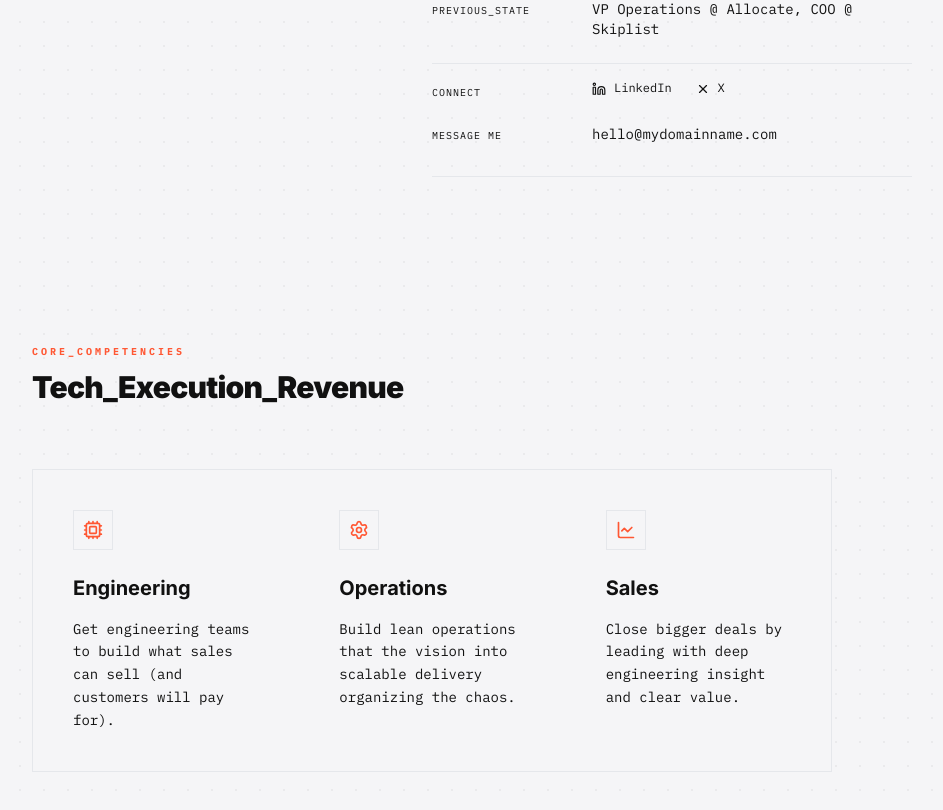
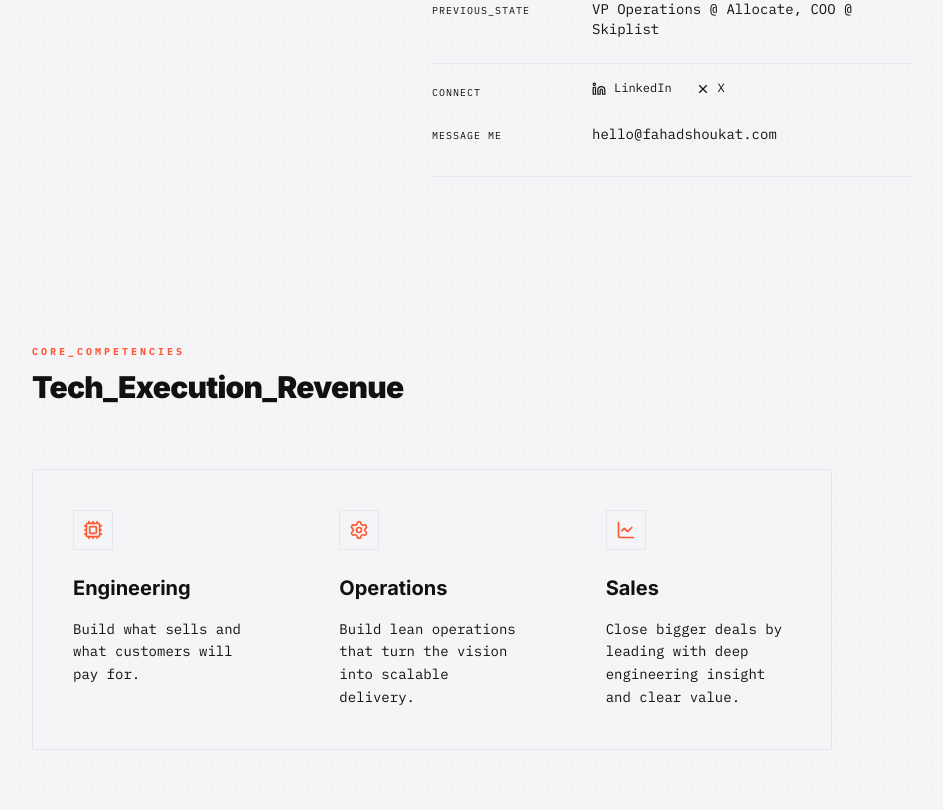
Before and after one commit to fahsho/fahadwebsite, a Next.js app: page / in a window 1280 px wide. Shown: the part 614-1424 px from the top of the page, without its empty margins (208-1151 px from the left). Built offline with nearby package versions, Linux system fonts and the light colour scheme.

Commit message:
Updated homepage

```diff
--- a/src/app/page.tsx
+++ b/src/app/page.tsx
@@ -73,7 +73,7 @@ export default function Home() {
               </div>
               <div className="grid grid-cols-3 items-baseline">
                 <span className="text-[10px] uppercase text-foreground/40 tracking-widest">Message Me</span>
-                <span className="col-span-2 text-sm">hello@mydomainname.com</span>
+                <span className="col-span-2 text-sm">hello@fahadshoukat.com</span>
               </div>
             </div>
           </div>
@@ -94,7 +94,7 @@ export default function Home() {
               <div className="space-y-4">
                 <h3 className="text-xl font-bold font-sans">Engineering</h3>
                 <p className="text-sm text-foreground/70 leading-relaxed font-mono">
-                  Get engineering teams to build what sales can sell (and customers will pay for).
+                  Build what sells and what customers will pay for.
                 </p>
               </div>
             </div>
@@ -106,7 +106,7 @@ export default function Home() {
               <div className="space-y-4">
                 <h3 className="text-xl font-bold font-sans">Operations</h3>
                 <p className="text-sm text-foreground/70 leading-relaxed font-mono">
-                  Build lean operations that the vision into scalable delivery organizing the chaos.
+                  Build lean operations that turn the vision into scalable delivery.
                 </p>
               </div>
             </div>
```
